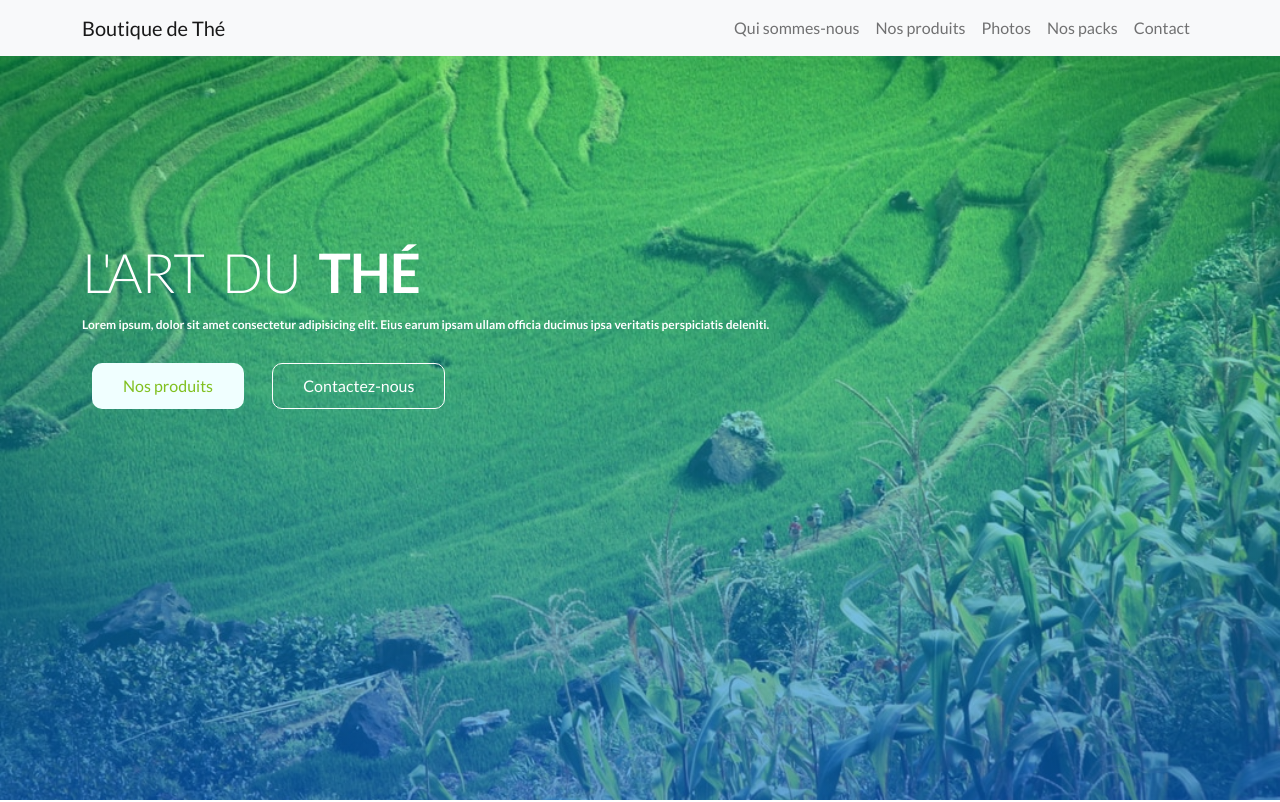
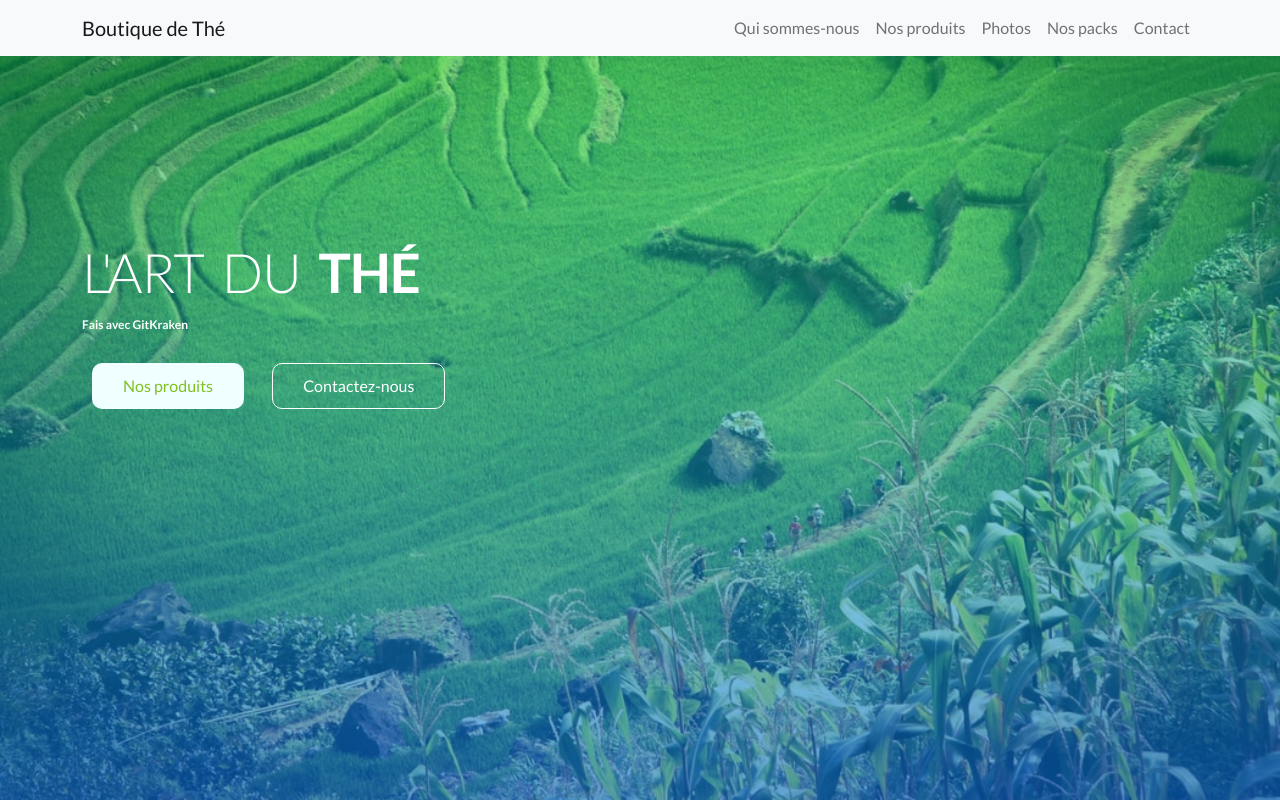
Before and after one commit to Elouan44600/site-the, a plain HTML site: page index.html in a window 1280 px wide. Shown: the top 802 px of the page. Drawn offline with nearby package versions, Linux system fonts and the light colour scheme.

Commit message:
Changement du text d'intro

```diff
--- a/index.html
+++ b/index.html
@@ -57,7 +57,7 @@
             <div class="row">
                 <div class="col-lg-12 home-title">
                     <h1>L'art du <span>Thé</span></h1>
-                    <p>Lorem ipsum, dolor sit amet consectetur adipisicing elit. Eius earum ipsam ullam officia ducimus ipsa veritatis perspiciatis deleniti.</p>
+                    <p>Fais avec GitKraken</p>
                     <a href="/" class="btn btn-full" >Nos produits</a>
                     <a href="/" class="btn btn-ghost">Contactez-nous</a>
                 </div>
```
